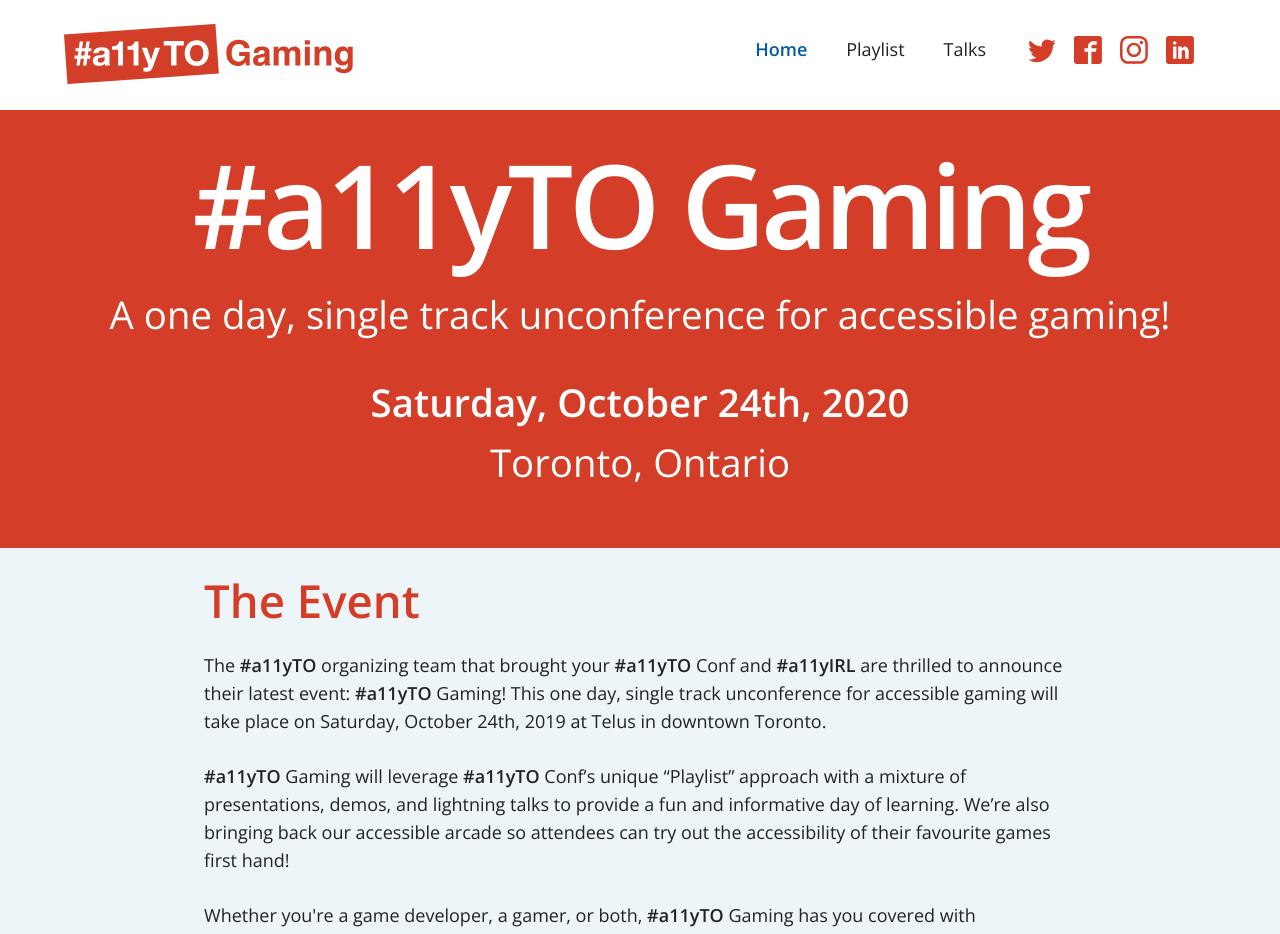
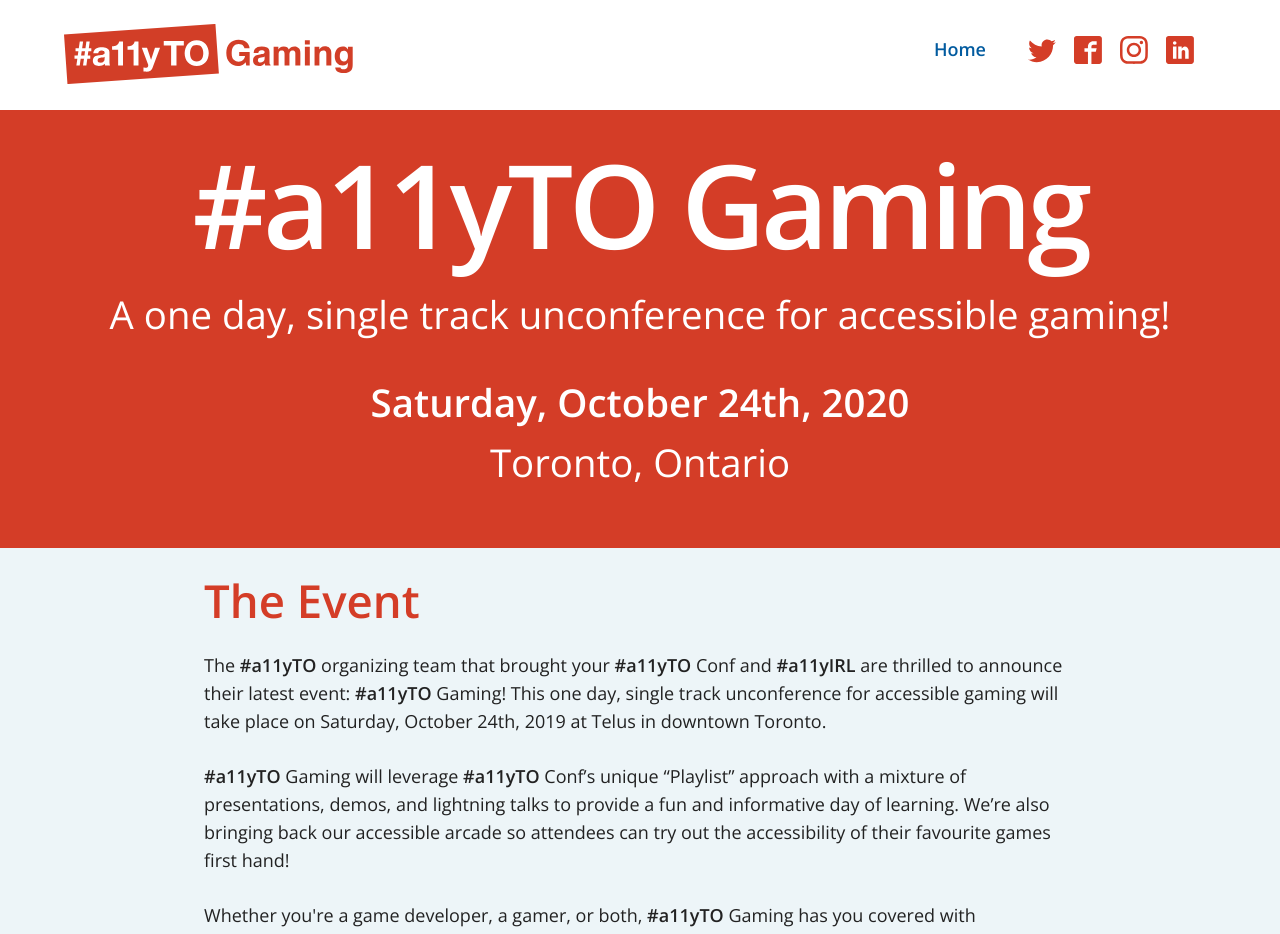
Before and after one commit to a11yTO/static-gaming-site, a Jekyll site: the page built from index.html, in a window 1280 px wide. Shown: the top 934 px of the page. Built offline with Jekyll 4.4.1, drawn with Linux system fonts in a browser that asks for light colours.

Commit message:
Remove old page links

```diff
--- a/_includes/header.html
+++ b/_includes/header.html
@@ -35,12 +35,6 @@
       <ul class="nav-menu">
         <li>
           <a {% if page.id == 'home' %}class="current-page"{% endif %} href="/">Home</a>
-        </li>
-        <li>
-          <a {% if page.id == 'playlist' %}class="current-page"{% endif %} href="/playlist">Playlist</a>
-        </li>
-        <li>
-          <a {% if page.id == 'talks' %}class="current-page"{% endif %} href="/talks">Talks</a>
         </li>
         <!-- <li class="tickets">
           <a href="#" target="_blank">
```
